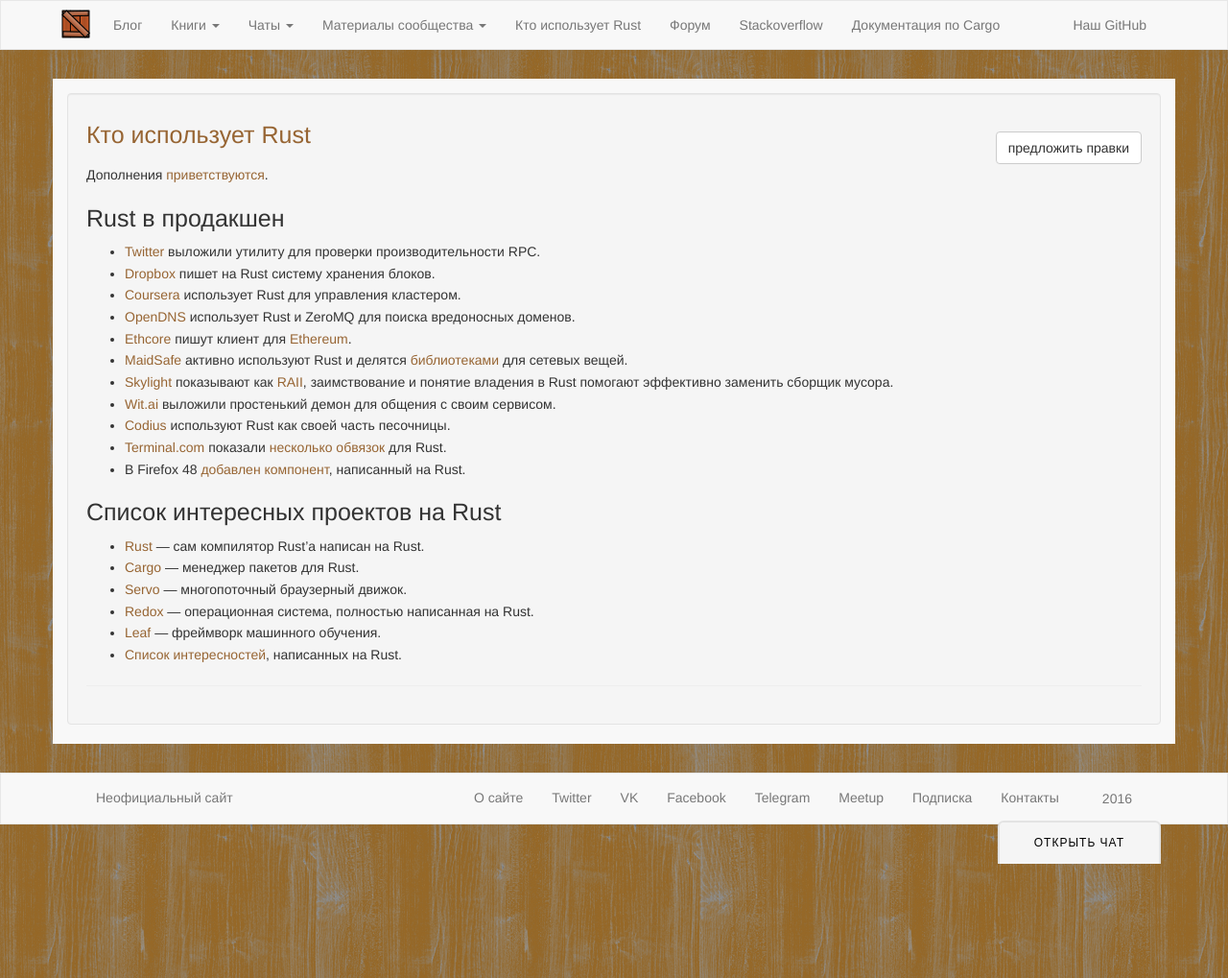
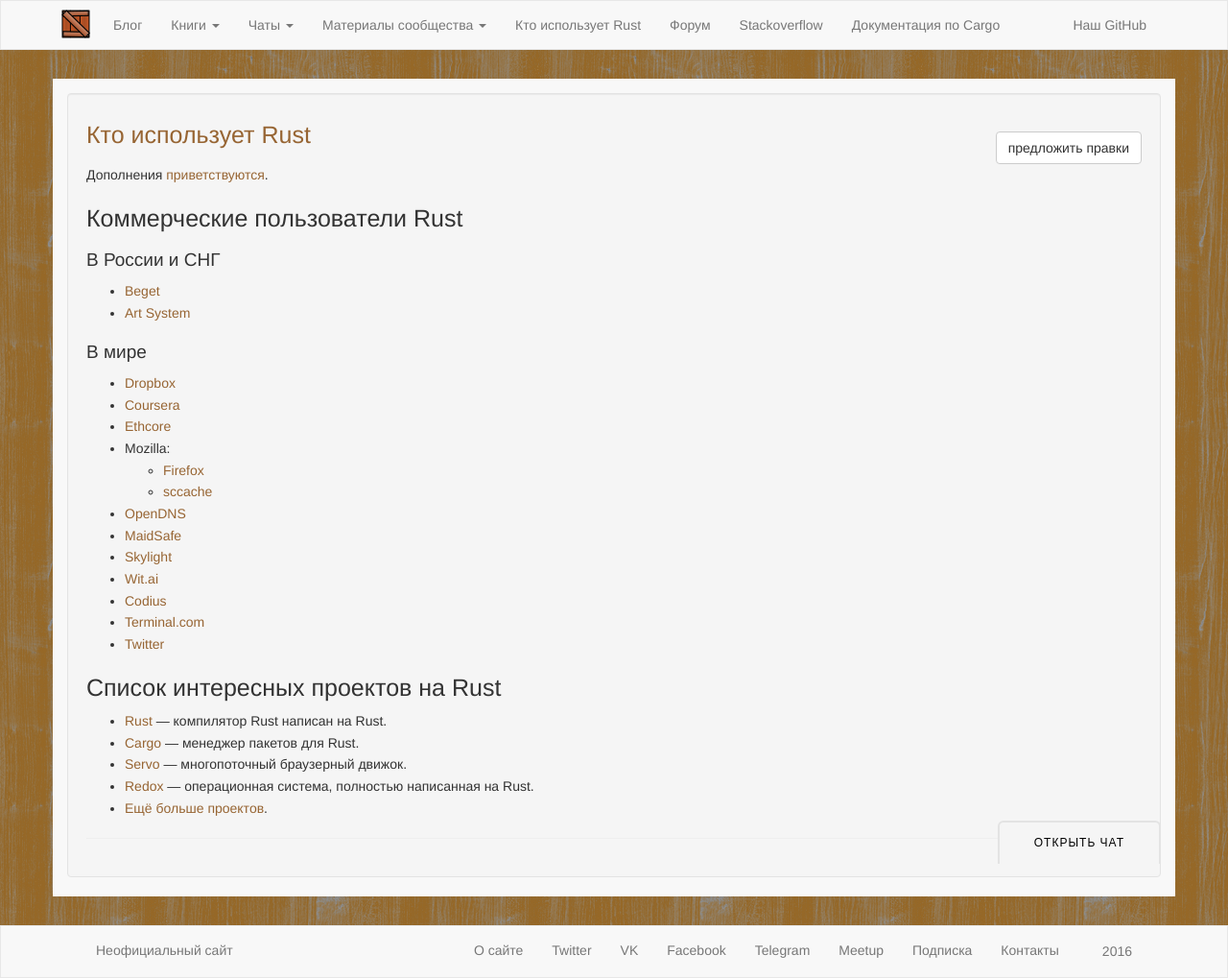
Before and after one commit to rust-lang-ru/rustycrate.ru, a Jekyll site: the page built from adopters.md, in a window 1280 px wide. Shown: the whole page at 96% size. Built offline with Jekyll 4.4.1, drawn with Linux system fonts in a browser that asks for light colours; nearby versions of some CDN libraries; comment, search, counter and statistics services are not loaded.

Commit message:
Перерабатываем страницу пользователей
Fix #156

```diff
--- a/adopters.md
+++ b/adopters.md
@@ -5,29 +5,31 @@
 ---
 Дополнения [приветствуются](https://github.com/ruRust/rustycrate.ru/edit/master/adopters.md).
 
-# Rust в продакшен
-* [Twitter](https://github.com/twitter/rpc-perf) выложили утилиту для проверки производительности RPC.
-* [Dropbox](http://www.wired.com/2016/03/epic-story-dropboxs-exodus-amazon-cloud-empire/) пишет на Rust
-  систему хранения блоков.
-* [Coursera](https://building.coursera.org/blog/2016/07/07/rust-docker-in-production-coursera/) использует
-  Rust для управления кластером.
-* [OpenDNS](https://labs.opendns.com/2013/10/04/zeromq-helping-us-block-malicious-domains/) использует
-  Rust и ZeroMQ для поиска вредоносных доменов.
-* [Ethcore](https://ethcore.io/parity.html) пишут клиент для [Ethereum](https://ru.wikipedia.org/wiki/Ethereum).
-* [MaidSafe](http://blog.maidsafe.net/2015/07/01/the-ants-are-coming/) активно используют Rust и делятся [библиотеками](https://crates.io/search?q=maidsafe) для сетевых вещей.
-* [Skylight](http://blog.skylight.io/rust-means-never-having-to-close-a-socket/) показывают как [RAII](https://uk.wikipedia.org/wiki/Resource_Acquisition_Is_Initialization), заимствование и
-  понятие владения в Rust помогают эффективно заменить сборщик мусора.
-* [Wit.ai](https://github.com/wit-ai/witd) выложили простенький демон для общения с своим сервисом.
-* [Codius](https://codius.org/blog/codius-rust/) используют Rust как своей часть песочницы.
-* [Terminal.com](http://slides.com/jonathanreem/implementing-http-1#/) показали
-  [несколько](https://github.com/terminalcloud/libnetfilter_queue)
-  [обвязок](https://github.com/terminalcloud/rust-scheduler) для Rust.
-* В Firefox 48 [добавлен компонент](https://hacks.mozilla.org/2016/07/shipping-rust-in-firefox/), написанный на Rust.
+# Коммерческие пользователи Rust
+
+## В России и СНГ
+* [Beget](https://habrahabr.ru/post/301892/)
+* [Art System](https://forum.rustycrate.ru/t/vakansiya-programmist-rust-v-ofis/137/1)
+
+## В мире
+* [Dropbox](http://www.wired.com/2016/03/epic-story-dropboxs-exodus-amazon-cloud-empire/)
+* [Coursera](https://building.coursera.org/blog/2016/07/07/rust-docker-in-production-coursera/)
+* [Ethcore](https://ethcore.io/parity.html)
+* Mozilla:
+  * [Firefox](https://hacks.mozilla.org/2016/07/shipping-rust-in-firefox/)
+  * [sccache](https://blog.mozilla.org/ted/2016/11/21/sccache-mozillas-distributed-compiler-cache-now-written-in-rust/)
+* [OpenDNS](https://labs.opendns.com/2013/10/04/zeromq-helping-us-block-malicious-domains/)
+* [MaidSafe](http://blog.maidsafe.net/2015/07/01/the-ants-are-coming/)
+* [Skylight](http://blog.skylight.io/rust-means-never-having-to-close-a-socket/)
+* [Wit.ai](https://github.com/wit-ai/witd)
+* [Codius](https://codius.org/blog/codius-rust/)
+* [Terminal.com](http://slides.com/jonathanreem/implementing-http-1#/)
+* [Twitter](https://github.com/twitter/rpc-perf)
 
 # Список интересных проектов на Rust
-* [Rust](https://github.com/rust-lang/rust) — сам компилятор Rust'а написан на Rust.
+* [Rust](https://github.com/rust-lang/rust) — компилятор Rust написан на Rust.
 * [Cargo](https://github.com/rust-lang/cargo) — менеджер пакетов для Rust.
 * [Servo](https://github.com/servo/servo) — многопоточный браузерный движок.
-* [Redox](https://github.com/redox-os/redox) — операционная система, полностью написанная на Rust.
-* [Leaf](https://github.com/autumnai/leaf) — фреймворк машинного обучения.
-* [Список интересностей](https://github.com/kud1ing/awesome-rust), написанных на Rust.
+* [Redox](https://github.com/redox-os/redox) — операционная система, полностью
+  написанная на Rust.
+* [Ещё больше проектов](https://github.com/kud1ing/awesome-rust).
```
